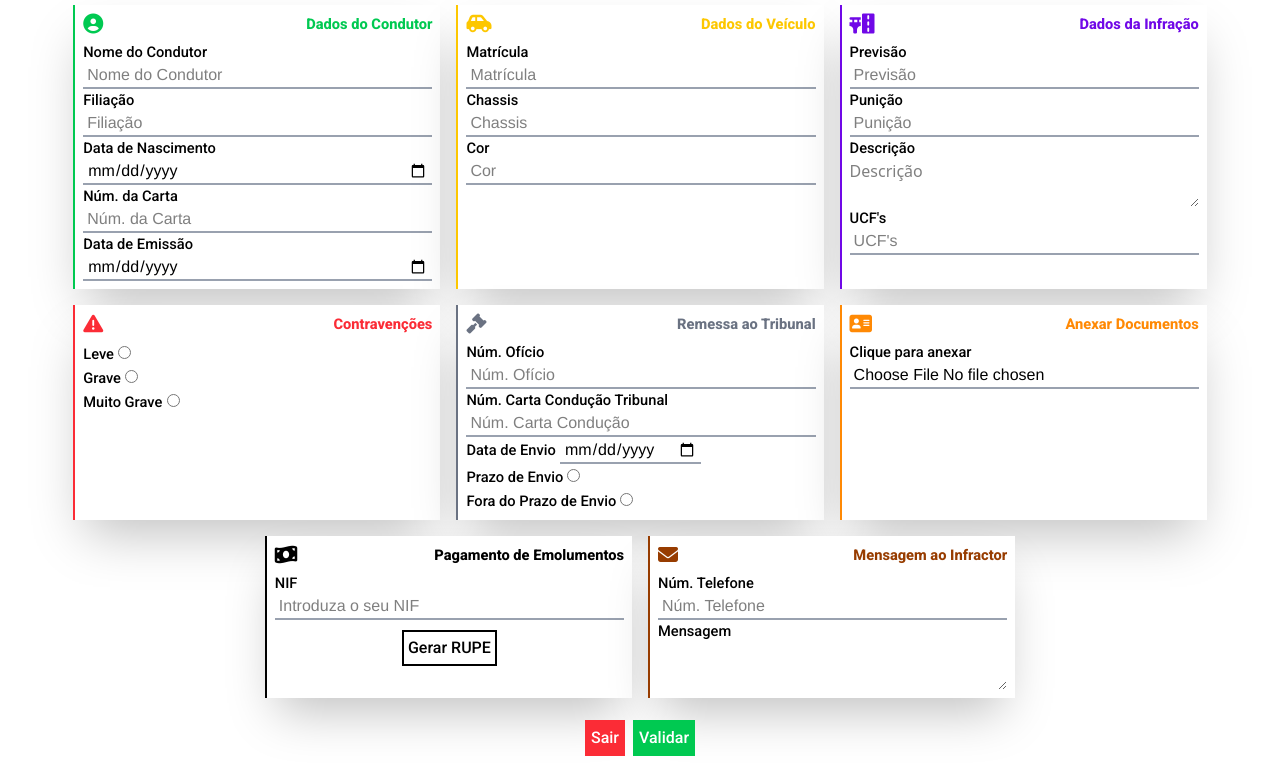
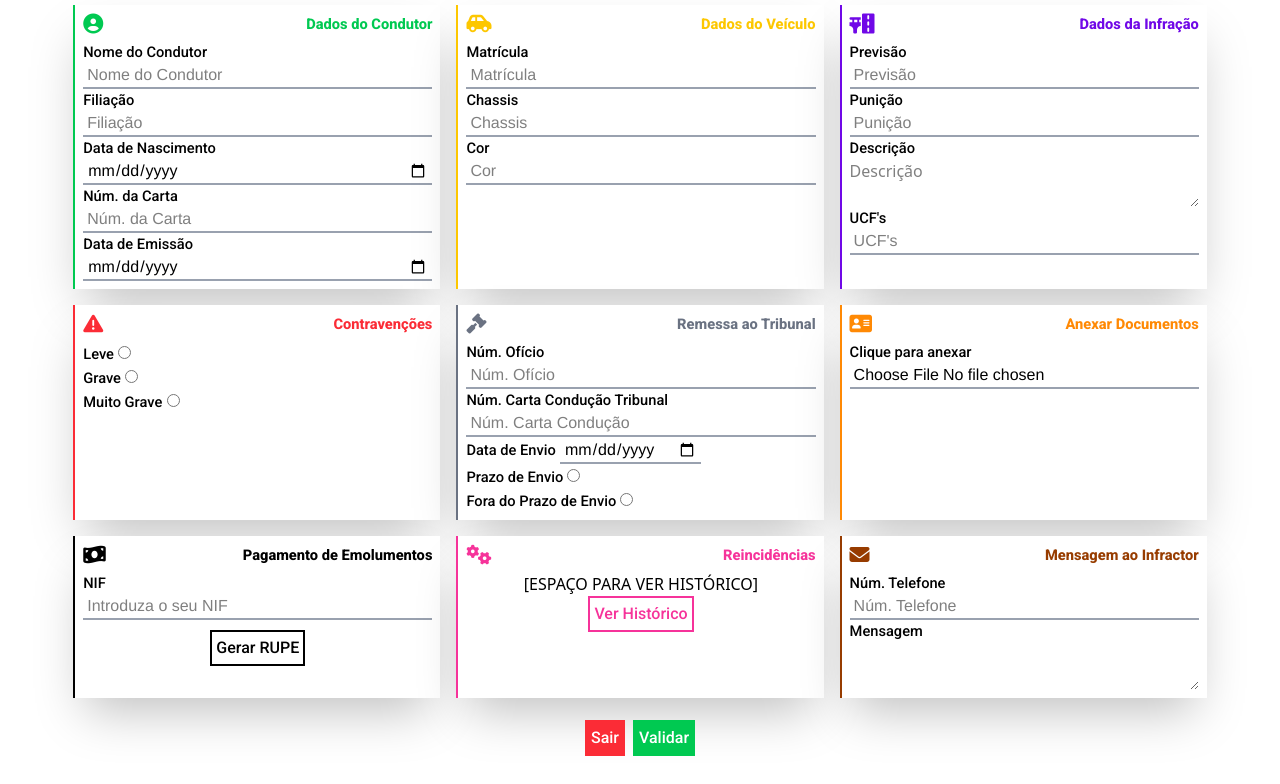
Before and after one commit to ZEINER-TECHNOLY/SIGM, a website: page views/registroInfracoes.html in a window 1280 px wide. Shown: the part 161-945 px from the top of the page. Drawn offline with nearby package versions, Linux system fonts and the light colour scheme.

Commit message:
Adiocionado o outro card

```diff
--- a/views/registroInfracoes.html
+++ b/views/registroInfracoes.html
@@ -241,6 +241,21 @@
                         </nav>
                     </div>
 
+                    <div class="cardContent2 border-pink-500 border-l-2">
+                        <nav class="cabecalhoNavTela2">
+                            <i class="fa-solid fa-gears text-pink-500"></i>
+                            <h3 class="text-pink-500">Reincidências</h3>
+                        </nav>
+                        <nav class="navInputsTela2">
+                            <div class="tabelaGrafico text-center">
+                                <h5>[ESPAÇO PARA VER HISTÓRICO]</h5>
+                            </div>
+                        </nav>
+                        <nav class="navInputsTela2 flex justify-center">
+                            <button type="button" class="hover:bg-pink-500 hover:text-white p-1 font-roboto font-medium border-2 border-pink-500 text-pink-500 cursor-pointer transition-all duration-300 ease-linear">Ver Histórico</button>
+                        </nav>
+                    </div>
+
                     <div class="cardContent2 border-amber-800 border-l-2">
                         <nav class="cabecalhoNavTela2">
                             <i class="fa-solid fa-envelope text-amber-800"></i>
```
Also changed, not shown: assets/css/output.css.
